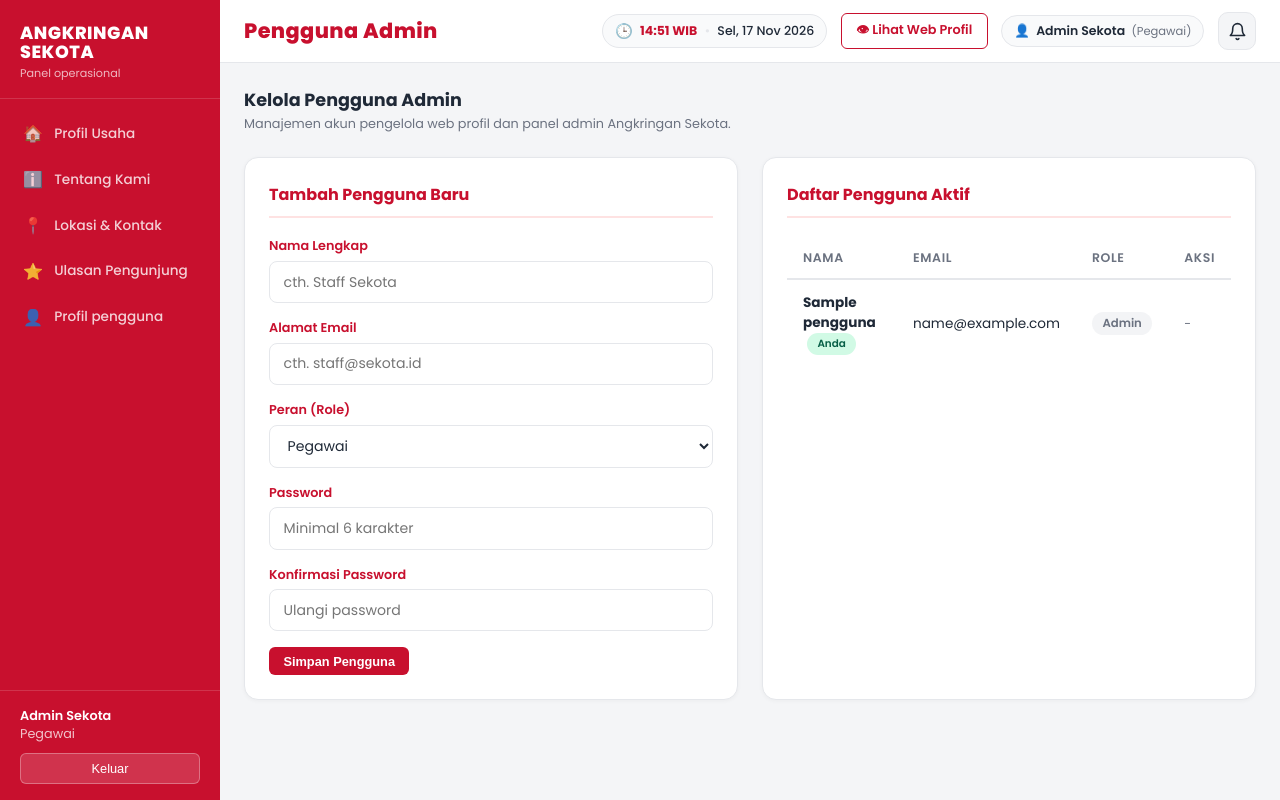
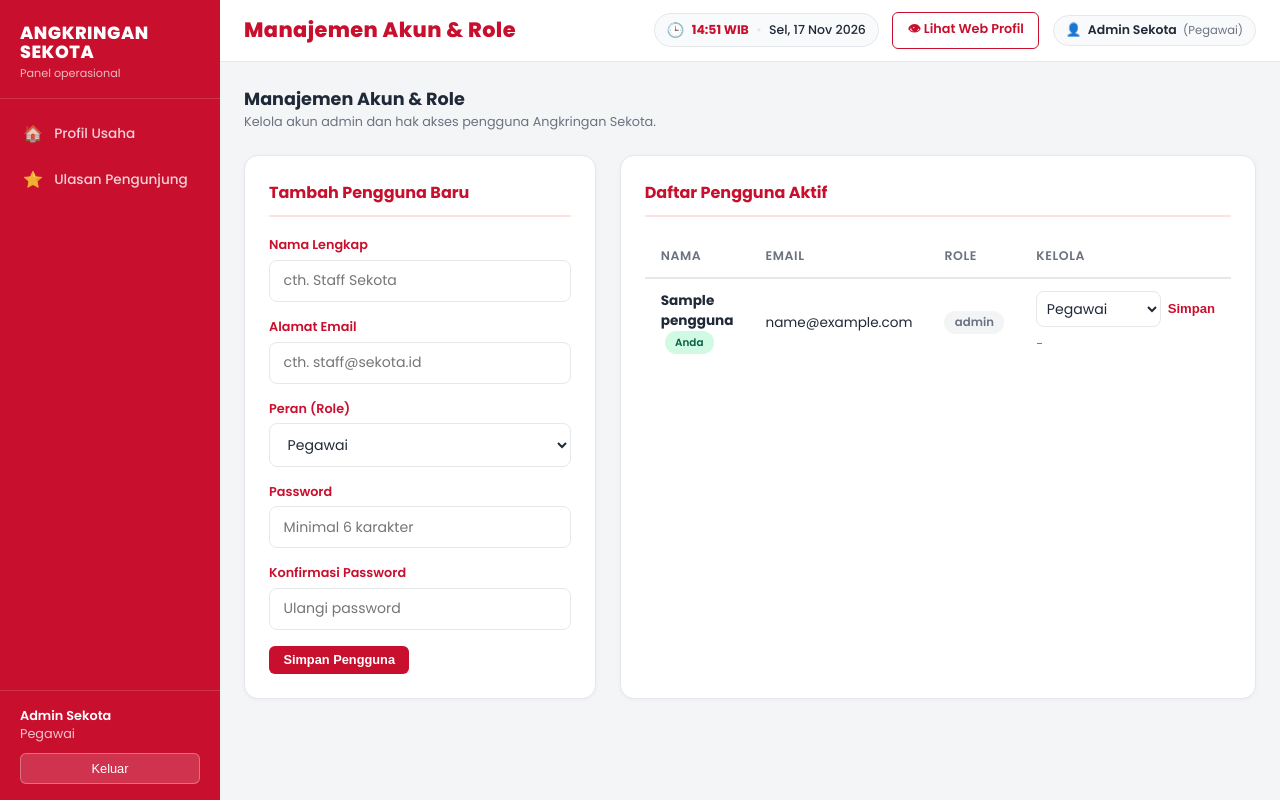
Before and after one commit to alvaroalgozhaliii/angkringan-sekota, a Laravel app: template resources/views/admin/pengguna/index.blade.php in a window 1280 px wide. Run offline with Laravel 12, Linux system fonts and the light colour scheme; a user stored in the database is signed in; data comes from the database, SQL or seed files in the repository; tables that the repository leaves empty hold one stand-in row (values such as "Sample post"); the template is opened without the code that fills it: most values are stand-ins (such as "Sample title", 1, 10 or a date in 2020); data that the repository does not hold is empty.

Commit message:
Fix Admin update

```diff
--- a/app/Http/Middleware/AdminMiddleware.php
+++ b/app/Http/Middleware/AdminMiddleware.php
@@ -15,8 +15,7 @@ class AdminMiddleware
             return redirect()->route('admin.login')->with('error', 'Silakan login terlebih dahulu.');
         }
 
-        // Only users with owner or pegawai role can access admin
-        if (!in_array(Auth::user()->role, ['owner', 'pegawai'])) {
+        if (!Auth::user()->isAdmin()) {
             Auth::logout();
             return redirect()->route('admin.login')->with('error', 'Akses ditolak.');
         }
--- a/app/Models/User.php
+++ b/app/Models/User.php
@@ -34,14 +34,23 @@ class User extends Authenticatable
         return $this->role === 'pegawai';
     }
 
+    public function isSuperAdmin(): bool
+    {
+        return $this->role === 'super_admin';
+    }
+
     public function isAdmin(): bool
     {
-        return in_array($this->role, ['owner', 'pegawai']);
+        return in_array($this->role, ['super_admin', 'owner', 'pegawai'], true);
     }
 
     public function roleLabel(): string
     {
-        return $this->role === 'owner' ? 'Admin' : 'Pegawai';
+        return match ($this->role) {
+            'super_admin' => 'Super Admin',
+            'owner' => 'Admin',
+            default => 'Pegawai',
+        };
     }
 
     /**
--- a/database/seeders/DatabaseSeeder.php
+++ b/database/seeders/DatabaseSeeder.php
@@ -13,10 +13,10 @@ class DatabaseSeeder extends Seeder
         // Admin users
         DB::table('users')->insert([
             [
-                'name'       => 'Owner Sekota',
-                'email'      => 'owner@sekota.id',
+                'name'       => 'Admin Sekota',
+                'email'      => 'admin@angkringansekota.id',
                 'password'   => Hash::make('sekota123'),
-                'role'       => 'owner',
+                'role'       => 'super_admin',
                 'created_at' => now(),
                 'updated_at' => now(),
             ],
--- a/resources/views/admin/layouts/app.blade.php
+++ b/resources/views/admin/layouts/app.blade.php
@@ -184,13 +184,29 @@
 <nav class="sidebar" id="sidebar">
     <div class="sidebar-brand">
         <div class="sidebar-logo-title">Angkringan<br>Sekota</div>
-        <div class="sidebar-logo-sub">{{ auth()->user()->isOwner() ? 'Admin sistem' : 'Panel operasional' }}</div>
+        <div class="sidebar-logo-sub">{{ auth()->user()->isSuperAdmin() ? 'Super Admin' : (auth()->user()->isOwner() ? 'Admin sistem' : 'Panel operasional') }}</div>
     </div>
     <div class="sidebar-nav">
-        @if(auth()->user()->isOwner())
+        @if(auth()->user()->isSuperAdmin())
         <a href="{{ route('admin.pengguna.index') }}" class="{{ request()->routeIs('admin.pengguna.*') ? 'active' : '' }}">
-            <span class="nav-icon">👥</span> Manajemen pengguna
+            <span class="nav-icon">👥</span> Manajemen akun &amp; role
         </a>
+        <a href="{{ route('admin.pengaturan.transaksi') }}" class="{{ request()->routeIs('admin.pengaturan.*') ? 'active' : '' }}">
+            <span class="nav-icon">💳</span> Pengaturan transaksi
+        </a>
+        <a href="{{ route('admin.pesanan.index') }}" class="{{ request()->routeIs('admin.pesanan.*') ? 'active' : '' }}">
+            <span class="nav-icon">🧾</span> Pantau pesanan
+        </a>
+        <a href="{{ route('admin.pelanggan.index') }}" class="{{ request()->routeIs('admin.pelanggan.*') ? 'active' : '' }}">
+            <span class="nav-icon">🧑</span> Data pelanggan
+        </a>
+        <a href="{{ route('admin.profil.index') }}" class="{{ request()->routeIs('admin.profil.*') ? 'active' : '' }}">
+            <span class="nav-icon">🏠</span> Profil Usaha
+        </a>
+        <a href="{{ route('admin.ulasan.index') }}" class="{{ request()->routeIs('admin.ulasan.*') ? 'active' : '' }}">
+            <span class="nav-icon">⭐</span> Ulasan Pengunjung
+        </a>
+        @elseif(auth()->user()->isOwner())
         <a href="{{ route('admin.pengaturan.transaksi') }}" class="{{ request()->routeIs('admin.pengaturan.*') ? 'active' : '' }}">
             <span class="nav-icon">💳</span> Pengaturan transaksi
         </a>
@@ -204,12 +220,6 @@
         <a href="{{ route('admin.profil.index') }}" class="{{ request()->routeIs('admin.profil.*') ? 'active' : '' }}">
             <span class="nav-icon">🏠</span> Profil Usaha
         </a>
-        <a href="{{ route('admin.profil.index') }}#tentang-kami">
-            <span class="nav-icon">ℹ️</span> Tentang Kami
-        </a>
-        <a href="{{ route('admin.profil.index') }}#kontak">
-            <span class="nav-icon">📍</span> Lokasi &amp; Kontak
-        </a>
         <a href="{{ route('admin.ulasan.index') }}" class="{{ request()->routeIs('admin.ulasan.*') ? 'active' : '' }}">
             <span class="nav-icon">⭐</span> Ulasan Pengunjung
             @php $pendingUlasan = \App\Models\Testimonial::where('is_active', 0)->count(); @endphp
@@ -219,9 +229,6 @@
         </a>
         @endif
 
-        <a href="{{ route('admin.profil-akun.edit') }}" class="{{ request()->routeIs('admin.profil-akun.*') ? 'active' : '' }}">
-            <span class="nav-icon">👤</span> Profil pengguna
-        </a>
     </div>
     <div class="sidebar-footer">
         <div class="sidebar-user">
@@ -272,13 +279,13 @@
             </a>
 
             <!-- User Badge / Pill -->
-            <div class="user-pill" title="Pengguna yang sedang aktif">
+            <a href="{{ route('admin.profil-akun.edit') }}" class="user-pill" title="Buka profil pengguna" style="text-decoration:none">
                 <span>👤</span>
                 <span>{{ auth()->user()->name }}</span>
                 <span class="user-pill-role">({{ auth()->user()->roleLabel() }})</span>
-            </div>
+            </a>
 
-            @unless(auth()->user()->isOwner())
+            @if(auth()->user()->isPegawai())
             <!-- Ikon Lonceng Notifikasi Pesan Masuk -->
             <div class="notif-wrapper" id="notifWrapper">
                 <button type="button" class="notif-btn" id="notifBtn" aria-label="Notifikasi Pesan Masuk" title="Pesan Masuk">
@@ -347,7 +354,7 @@
                     </div>
                 </div>
             </div>
-            @endunless
+            @endif
         </div>
     </div>
 
--- a/resources/views/admin/pengguna/index.blade.php
+++ b/resources/views/admin/pengguna/index.blade.php
@@ -1,12 +1,12 @@
 @extends('admin.layouts.app')
-@section('page-title', 'Pengguna Admin')
-@section('title', 'Kelola Pengguna Admin')
+@section('page-title', 'Manajemen Akun & Role')
+@section('title', 'Manajemen Akun & Role')
 
 @section('content')
 <div class="page-header">
     <div>
-        <div class="page-title">Kelola Pengguna Admin</div>
-        <div class="page-sub">Manajemen akun pengelola web profil dan panel admin Angkringan Sekota.</div>
+        <div class="page-title">Manajemen Akun &amp; Role</div>
+        <div class="page-sub">Kelola akun admin dan hak akses pengguna Angkringan Sekota.</div>
     </div>
 </div>
 
@@ -29,6 +29,7 @@
                 <select name="role" class="form-control" required>
                     <option value="pegawai" {{ old('role') === 'pegawai' ? 'selected' : '' }}>Pegawai</option>
                     <option value="owner" {{ old('role') === 'owner' ? 'selected' : '' }}>Owner</option>
+                    <option value="super_admin" {{ old('role') === 'super_admin' ? 'selected' : '' }}>Super Admin</option>
                 </select>
             </div>
             <div class="form-group">
@@ -55,7 +56,7 @@
                         <th>Nama</th>
                         <th>Email</th>
                         <th>Role</th>
-                        <th>Aksi</th>
+                        <th>Kelola</th>
                     </tr>
                 </thead>
                 <tbody>
@@ -69,11 +70,21 @@
                         </td>
                         <td>{{ $u->email }}</td>
                         <td>
-                            <span class="badge {{ $u->role === 'owner' ? 'badge-red' : 'badge-gray' }}">
-                                {{ ucfirst($u->role) }}
+                            <span class="badge {{ $u->isSuperAdmin() ? 'badge-red' : ($u->isOwner() ? 'badge-green' : 'badge-gray') }}">
+                                {{ $u->roleLabel() }}
                             </span>
                         </td>
                         <td>
+                            <form method="POST" action="{{ route('admin.pengguna.role', $u) }}" style="display:flex;gap:.4rem;align-items:center;margin-bottom:.45rem">
+                                @csrf
+                                @method('PATCH')
+                                <select name="role" class="form-control" aria-label="Role {{ $u->name }}" style="min-width:125px;padding:.35rem">
+                                    <option value="pegawai" {{ $u->role === 'pegawai' ? 'selected' : '' }}>Pegawai</option>
+                                    <option value="owner" {{ $u->role === 'owner' ? 'selected' : '' }}>Owner</option>
+                                    <option value="super_admin" {{ $u->role === 'super_admin' ? 'selected' : '' }}>Super Admin</option>
+                                </select>
+                                <button type="submit" class="action-link" style="background:none;border:none;cursor:pointer;padding:0">Simpan</button>
+                            </form>
                             @if($u->id !== auth()->id())
                             <form method="POST" action="{{ route('admin.pengguna.destroy', $u) }}" onsubmit="return confirm('Yakin ingin menghapus pengguna ini?')">
                                 @csrf
--- a/routes/web.php
+++ b/routes/web.php
@@ -49,12 +49,14 @@ Route::prefix('admin')->name('admin.')->group(function () {
         Route::get('/profil-pengguna', [ProfilAkunController::class, 'edit'])->name('profil-akun.edit');
         Route::put('/profil-pengguna', [ProfilAkunController::class, 'update'])->name('profil-akun.update');
 
-        Route::middleware('role:owner')->group(function () {
+        Route::middleware('role:super_admin')->group(function () {
             Route::get('/pengguna', [PenggunaController::class, 'index'])->name('pengguna.index');
             Route::post('/pengguna', [PenggunaController::class, 'store'])->name('pengguna.store');
             Route::patch('/pengguna/{user}/role', [PenggunaController::class, 'updateRole'])->name('pengguna.role');
             Route::delete('/pengguna/{user}', [PenggunaController::class, 'destroy'])->name('pengguna.destroy');
+        });
 
+        Route::middleware('role:owner,super_admin')->group(function () {
             Route::get('/pengaturan/transaksi', [PengaturanTransaksiController::class, 'edit'])->name('pengaturan.transaksi');
             Route::put('/pengaturan/transaksi', [PengaturanTransaksiController::class, 'update'])->name('pengaturan.transaksi.update');
 
@@ -67,21 +69,18 @@ Route::prefix('admin')->name('admin.')->group(function () {
             Route::get('/pelanggan/riwayat', [PelangganController::class, 'show'])->name('pelanggan.show');
         });
 
-        Route::middleware('role:pegawai')->group(function () {
-        // Profil & Kontak
-        Route::get('/profil',         [ProfilController::class, 'index'])->name('profil.index');
-        Route::put('/profil/update', [ProfilController::class, 'update'])->name('profil.update');
+        Route::middleware('role:pegawai,super_admin')->group(function () {
+            Route::get('/profil', [ProfilController::class, 'index'])->name('profil.index');
+            Route::put('/profil/update', [ProfilController::class, 'update'])->name('profil.update');
 
-        // Pesan Masuk
-        Route::get('/pesan',                    [PesanController::class, 'index'])->name('pesan.index');
-        Route::get('/pesan/{pesan}',            [PesanController::class, 'show'])->name('pesan.show');
-        Route::delete('/pesan/{pesan}',         [PesanController::class, 'destroy'])->name('pesan.destroy');
-        Route::post('/pesan/mark-all-read',     [PesanController::class, 'markAllRead'])->name('pesan.markAllRead');
+            Route::get('/pesan', [PesanController::class, 'index'])->name('pesan.index');
+            Route::get('/pesan/{pesan}', [PesanController::class, 'show'])->name('pesan.show');
+            Route::delete('/pesan/{pesan}', [PesanController::class, 'destroy'])->name('pesan.destroy');
+            Route::post('/pesan/mark-all-read', [PesanController::class, 'markAllRead'])->name('pesan.markAllRead');
 
-        // Ulasan Pengunjung
-        Route::get('/ulasan',                   [UlasanController::class, 'index'])->name('ulasan.index');
-        Route::patch('/ulasan/{ulasan}/toggle', [UlasanController::class, 'toggleAktif'])->name('ulasan.toggle');
-        Route::delete('/ulasan/{ulasan}',       [UlasanController::class, 'destroy'])->name('ulasan.destroy');
+            Route::get('/ulasan', [UlasanController::class, 'index'])->name('ulasan.index');
+            Route::patch('/ulasan/{ulasan}/toggle', [UlasanController::class, 'toggleAktif'])->name('ulasan.toggle');
+            Route::delete('/ulasan/{ulasan}', [UlasanController::class, 'destroy'])->name('ulasan.destroy');
         });
     });
 });
```
Also changed, not shown: app/Http/Controllers/Admin/AuthController.php (+6 -4 lines), app/Http/Controllers/Admin/PenggunaController.php (+13 -14 lines), database/migrations/2026_11_17_150000_add_super_admin_role_to_users_table.php (added).
